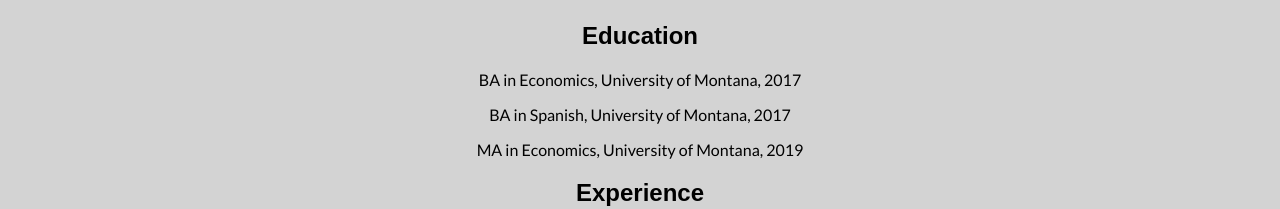
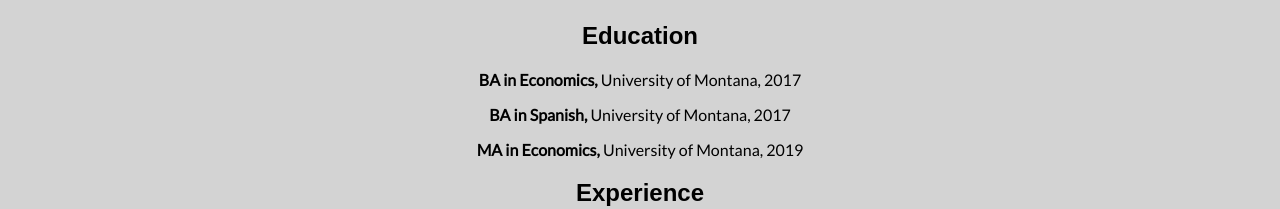
Before and after one commit to niedermansam/niedermansam.github.io, a React (Create React App) app: page /resume in a window 1280 px wide. Shown: the part 138-347 px from the top of the page. Built offline with nearby package versions, Linux system fonts and the light colour scheme; a web font is replaced by a local one.

Commit message:
make functions stateful components

```diff
--- a/src/App.js
+++ b/src/App.js
@@ -20,7 +20,10 @@
   );
 }
 
-const Home = () => (
+class Home extends React.Component {
+
+render(){
+return (
   <div className="text-container">
     <h1 id="greeting">Hi! My name is Sam.</h1>
     <div id="about-me">
@@ -28,9 +31,13 @@
       <div className="about-bullet"> <i className="fa fa-graduation-cap fa-3x"></i> <p> I recently graduated from the University of Montana with a Master's degree in Economics. </p></div>
       <div className="about-bullet"><i className="fa fa-code fa-3x"></i> <p> I have experience with HTML, CSS, and Javascript, along with React, and node.js. </p></div>
       <div className="about-bullet"> <i className="fa fa-bar-chart fa-3x"></i> <p> I use R/Shiny and Stata for more complex data visualitzation, analysis, and econometric modeling.</p></div>
-      <Projects />
+      <Projects number='2' />
     </div>
   </div>
 )
+}
+
+}
+
 
 export default App;
--- a/src/components/Projects.js
+++ b/src/components/Projects.js
@@ -28,14 +28,20 @@
   }
 ]
 
-function Projects(props) {
-  console.log(props.number)
-  let number;
+class Projects extends React.Component {
+  constructor(props){
+    super(props);
+    let number=props.number;
 
-  if(!props.number) number = 4;
-  if(props.number=="all") number=projectArr.length;
-  console.log(number);
+    if(!number) number=projectArr.length;
+    if(number=="all") number=projectArr.length;
 
+    this.state = {
+      number: number,
+
+    }
+  }
+  render(){
   return (
     <div className="text-container project-page">
       <h1>Projects</h1>
@@ -43,7 +49,7 @@
         {
           projectArr.map( (project, index) => {
             project.key = index;
-            if(index < number){
+            if(index < this.state.number){
               return new ProjectCard(project);
             }
           })
@@ -51,6 +57,7 @@
       </div>
     </div>
   );
+}
 }
 
 
--- a/src/components/Resume.js
+++ b/src/components/Resume.js
@@ -1,20 +1,24 @@
 import React from 'react';
 
-function Resume() {
+class Resume extends React.Component {
+
+  render(){
   return (
     <div id="resume"  className="text-container">
       <h1>Resume</h1>
       <div className="text-container">
         <h2>Education</h2>
-        <p>BA in Economics, University of Montana, 2017</p>
-        <p>BA in Spanish, University of Montana, 2017</p>
-        <p>MA in Economics, University of Montana, 2019</p>
+        <p> <strong>BA in Economics,</strong> University of Montana, 2017</p>
+        <p><strong>BA in Spanish,</strong> University of Montana, 2017</p>
+        <p><strong>MA in Economics,</strong> University of Montana, 2019</p>
         <h2>Experience</h2>
         <p>Graduate Teaching Assistant - University of Montana, August 2017 - May 2019 </p>
         <p>Digital Media Intern - Montana World Affairs Council, June 2016- May 2017 </p>
       </div>
     </div>
   );
+
+}
 }
 
 export default Resume;
```
